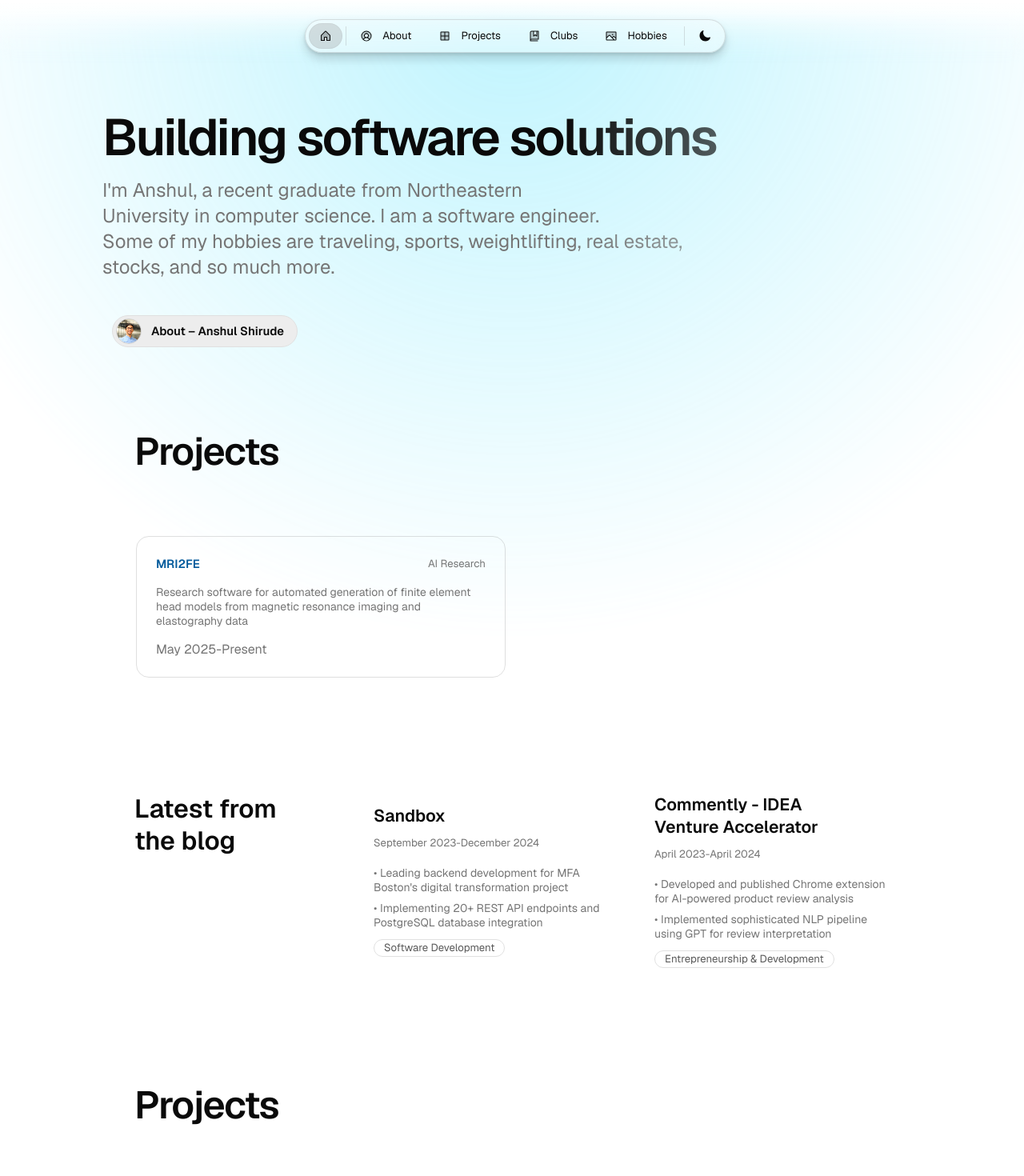
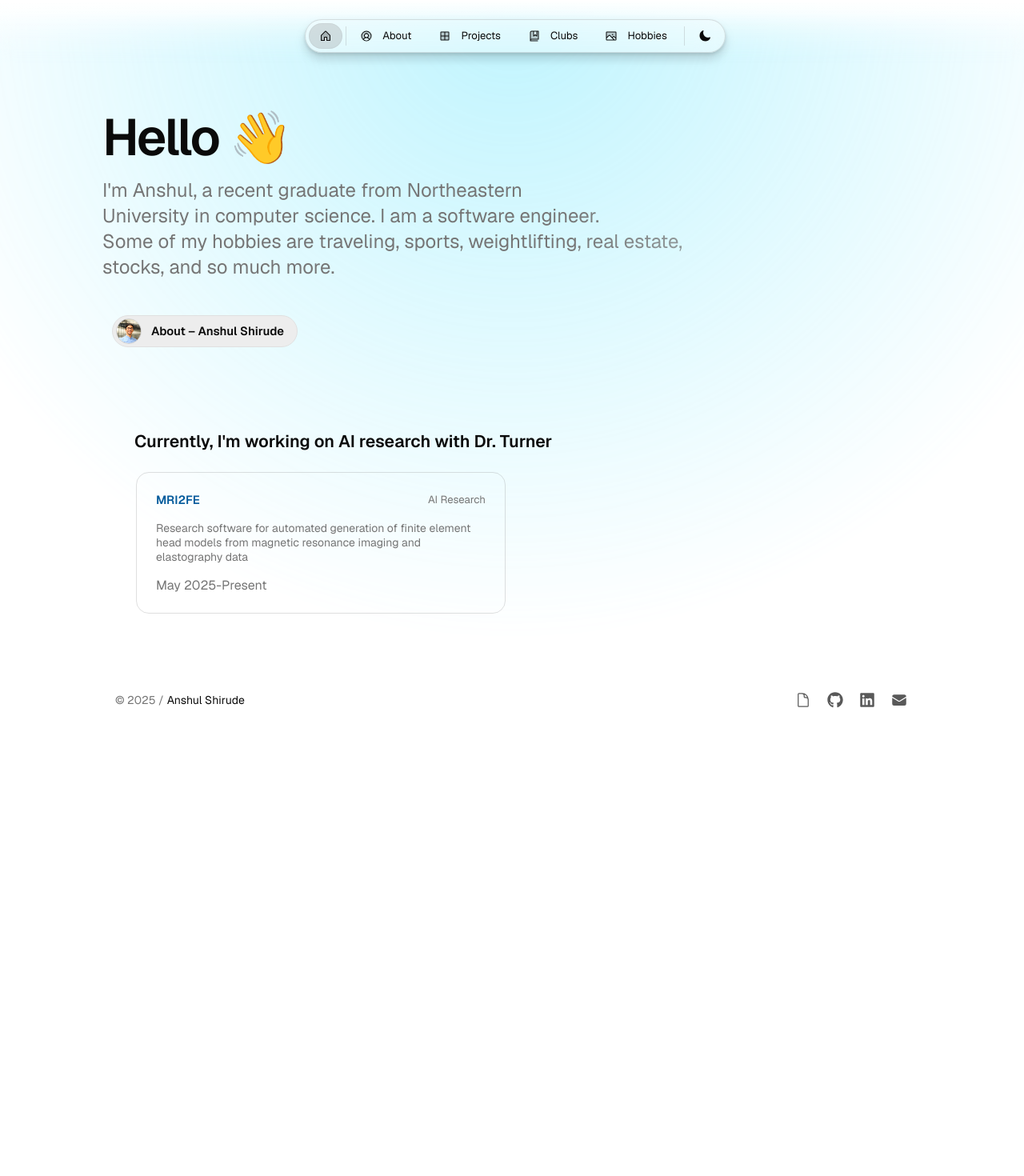
Before and after one commit to AnshulShirude/Personal-Portfolio, a Next.js app: page / in a window 1280 px wide. Shown: the top 1470 px of the page at 80% size. After the commit the page ends 903 px from the top, so only its background shows below. Built offline with nearby package versions, Linux system fonts and the light colour scheme.

Commit message:
finished home page

```diff
--- a/src/app/page.tsx
+++ b/src/app/page.tsx
@@ -1,6 +1,16 @@
 import React from "react";
 
-import { Heading, Flex, Text, Button, Avatar, RevealFx, Column, Badge, Row } from "@/once-ui/components";
+import {
+  Heading,
+  Flex,
+  Text,
+  Button,
+  Avatar,
+  RevealFx,
+  Column,
+  Badge,
+  Row,
+} from "@/once-ui/components";
 import { Projects } from "@/components/work/Projects";
 
 import { baseURL, routes } from "@/app/resources";
@@ -36,25 +46,45 @@ export default function Home() {
       />
       <Column fillWidth paddingY="24" gap="m">
         <Column maxWidth="s">
-          {home.featured && (
+          {/* {home.featured && (
           <RevealFx fillWidth horizontal="start" paddingTop="16" paddingBottom="32" paddingLeft="12">
             <Badge background="brand-alpha-weak" paddingX="12" paddingY="4" onBackground="neutral-strong" textVariant="label-default-s" arrow={false}
               href={home.featured.href}>
               <Row paddingY="2">{home.featured.title}</Row>
             </Badge>
           </RevealFx>
-          )}
-          <RevealFx translateY="4" fillWidth horizontal="start" paddingBottom="16">
+          )} */}
+          <RevealFx
+            translateY="4"
+            fillWidth
+            horizontal="start"
+            paddingBottom="16"
+          >
             <Heading wrap="balance" variant="display-strong-l">
               {home.headline}
             </Heading>
           </RevealFx>
-          <RevealFx translateY="8" delay={0.2} fillWidth horizontal="start" paddingBottom="32">
-            <Text wrap="balance" onBackground="neutral-weak" variant="heading-default-xl">
+          <RevealFx
+            translateY="8"
+            delay={0.2}
+            fillWidth
+            horizontal="start"
+            paddingBottom="32"
+          >
+            <Text
+              wrap="balance"
+              onBackground="neutral-weak"
+              variant="heading-default-xl"
+            >
               {home.subline}
             </Text>
           </RevealFx>
-          <RevealFx paddingTop="12" delay={0.4} horizontal="start" paddingLeft="12">
+          <RevealFx
+            paddingTop="12"
+            delay={0.4}
+            horizontal="start"
+            paddingLeft="12"
+          >
             <Button
               id="about"
               data-border="rounded"
@@ -78,22 +108,13 @@ export default function Home() {
         </Column>
       </Column>
       <RevealFx translateY="16" delay={0.6}>
-        <Projects range={[1, 1]} />
+        <Column fillWidth gap="m">
+          <Text variant="heading-strong-l" paddingX="l" marginBottom="0">
+            Currently, I'm working on AI research with Dr. Turner
+          </Text>
+          <Projects range={[1, 1]} showHeader={false} />
+        </Column>
       </RevealFx>
-      {routes["/blog"] && (
-        <Flex fillWidth gap="24" mobileDirection="column">
-          <Flex flex={1} paddingLeft="l" paddingTop="24">
-            <Heading as="h2" variant="display-strong-xs" wrap="balance">
-              Latest from the blog
-            </Heading>
-          </Flex>
-          <Flex flex={3} paddingX="20">
-            <Posts range={[1, 2]} columns="2" />
-          </Flex>
-        </Flex>
-      )}
-      <Projects range={[2]} />
-      {newsletter.display && <Mailchimp newsletter={newsletter} />}
     </Column>
   );
 }
--- a/src/app/resources/content.js
+++ b/src/app/resources/content.js
@@ -52,7 +52,7 @@ const home = {
   label: "Home",
   title: `${person.name}'s Portfolio`,
   description: `Portfolio website showcasing my work as a ${person.role}`,
-  headline: <>Building software solutions</>,
+  headline: <>Hello 👋</>,
   subline: (
     <>
       I'm Anshul, a recent graduate from Northeastern University in computer science. I am a software engineer.
--- a/src/components/work/Projects.tsx
+++ b/src/components/work/Projects.tsx
@@ -4,9 +4,10 @@ import { ProjectCard } from "@/components";
 
 interface ProjectsProps {
   range?: [number, number?];
+  showHeader?: boolean;
 }
 
-export function Projects({ range }: ProjectsProps) {
+export function Projects({ range, showHeader = true }: ProjectsProps) {
   let allProjects = getPosts(["src", "app", "work", "projects"]);
 
   const getDateValue = (dateStr: string) => {
@@ -42,7 +43,7 @@ export function Projects({ range }: ProjectsProps) {
 
   return (
     <Column fillWidth gap="xl" marginBottom="40" paddingX="l">
-      <Text variant="display-strong-m">Projects</Text>
+      {showHeader && <Text variant="display-strong-m">Projects</Text>}
       <Grid columns="2" mobileColumns="1" fillWidth gap="12">
         {displayedProjects.map((post, index) => (
           <ProjectCard
```
Also changed, not shown: 1 other file (tests, documents, lock files or other folders).
